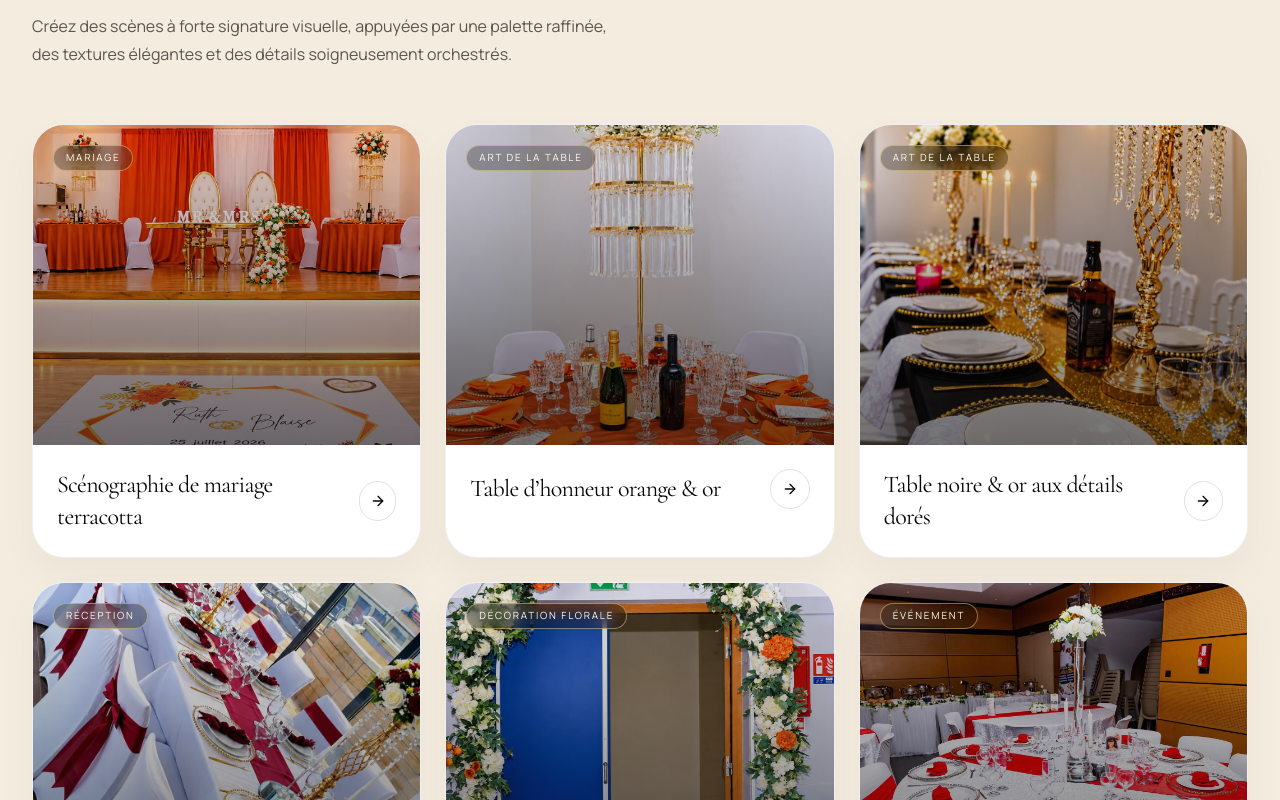
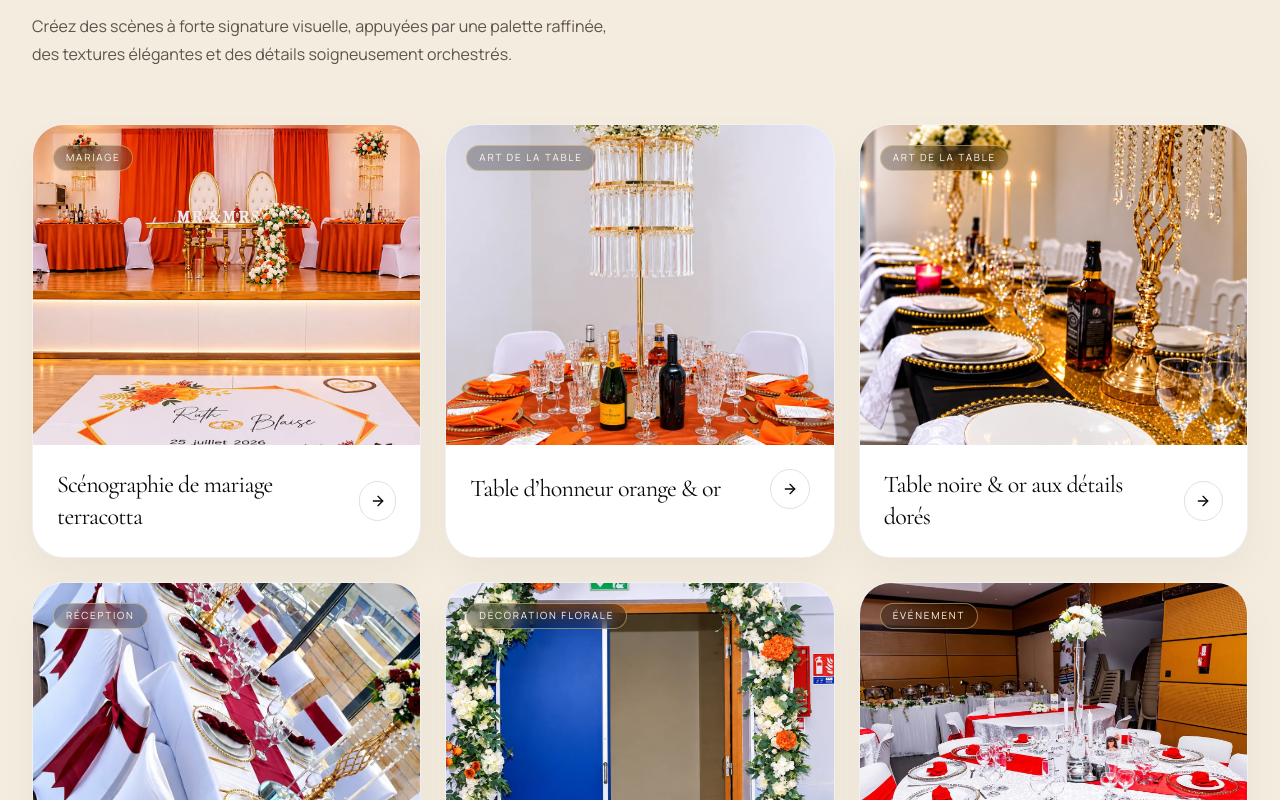
Before and after one commit to SAMMBENDE/passyeventz, a Next.js app: page / in a window 1280 px wide. Shown: the part 2280-3080 px from the top of the page. Built offline with nearby package versions, Linux system fonts and the light colour scheme.

Commit message:
gradient off from realisation gallery

```diff
--- a/src/app/page.tsx
+++ b/src/app/page.tsx
@@ -243,7 +243,6 @@ export default function Home() {
                       sizes="(min-width: 1280px) 389px, (min-width: 1024px) calc((100vw - 88px) / 2), (min-width: 768px) calc((100vw - 72px) / 2), calc(100vw - 32px)"
                       className="object-cover transition-transform duration-500 group-hover:scale-105"
                     />
-                    <div className="absolute inset-0 bg-[linear-gradient(180deg,rgba(8,7,6,0.08),rgba(8,7,6,0.56))]" />
                     <div className="absolute left-5 top-5 rounded-full border border-[rgba(244,213,138,0.5)] bg-[rgba(8,7,6,0.28)] px-3 py-1 text-[0.62rem] uppercase tracking-[0.18em] text-background backdrop-blur-sm">
                       {item.category}
                     </div>
```
